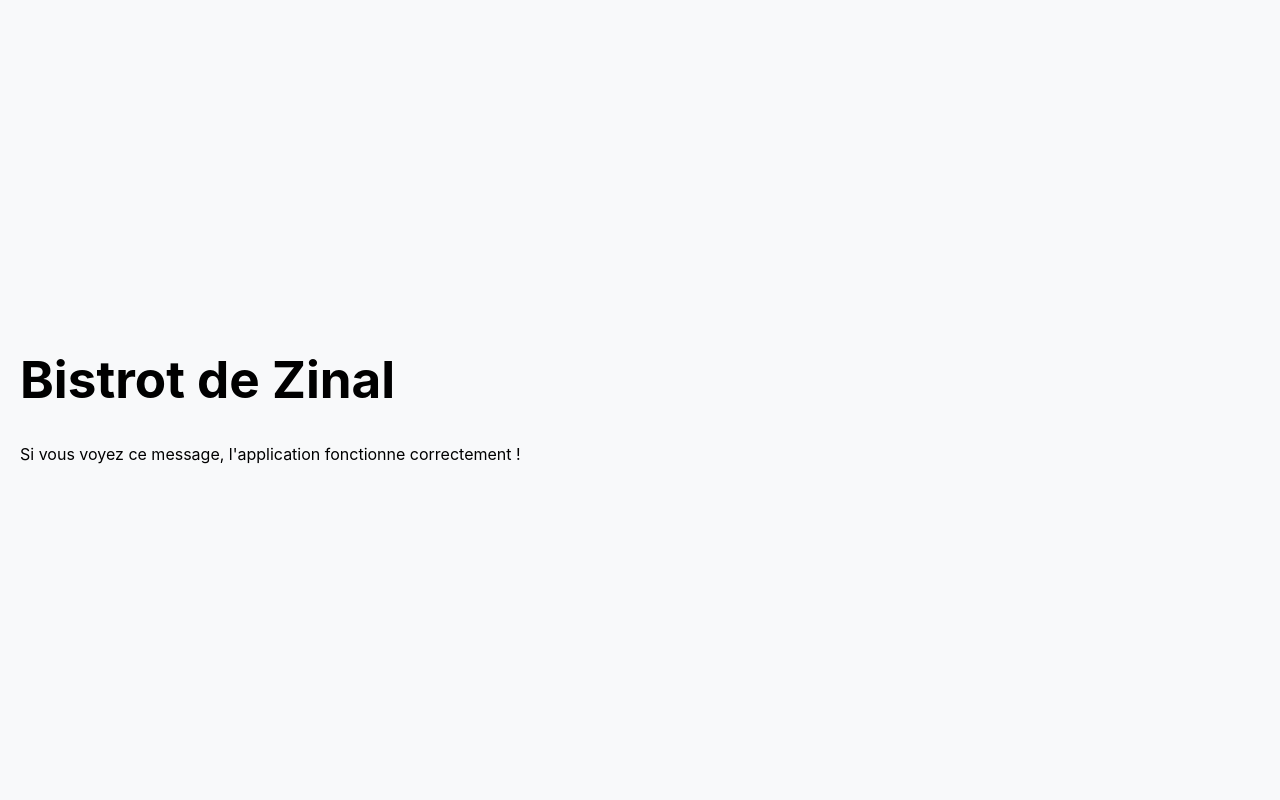
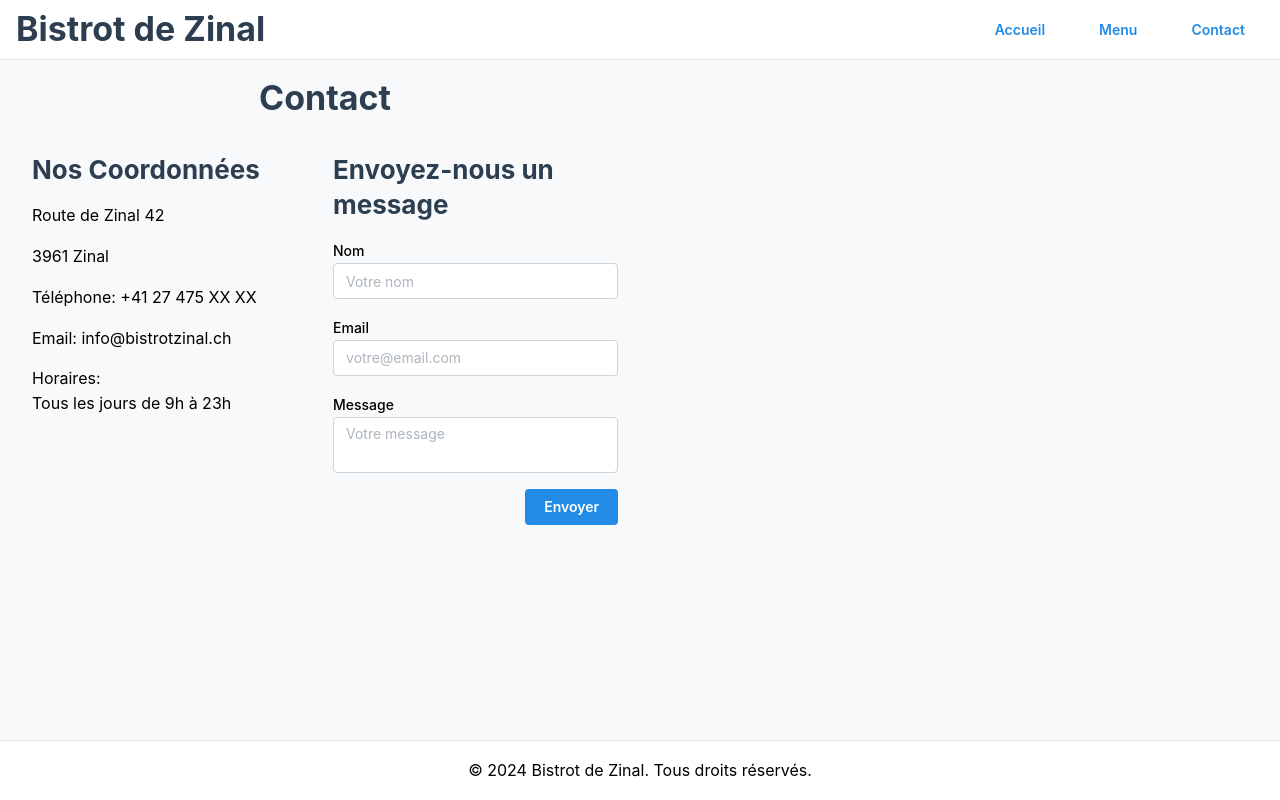
Before and after one commit to jk0q/bistrot-zinal-web-app, a React (Vite) app: page /bistrot-zinal-web-app/contact in a window 1280 px wide. Built offline with nearby package versions, Linux system fonts and the light colour scheme.

Commit message:
Conversion des fichiers .tsx en .jsx pour compatibilité

```diff
--- a/src/App.jsx
+++ b/src/App.jsx
@@ -1 +1,34 @@
-import React from 'react';export default function App() {return (<div style={{ padding: '20px', maxWidth: '800px', margin: '0 auto' }}><h1>Bistrot de Zinal</h1><p>Si vous voyez ce message, l'application fonctionne correctement !</p></div>)}
+import React from 'react';
+import { Routes, Route } from 'react-router-dom';
+import { AppShell } from '@mantine/core';
+import MainHeader from './components/MainHeader.jsx';
+import MainFooter from './components/MainFooter.jsx';
+import HomePage from './pages/HomePage.jsx';
+import MenuPage from './pages/MenuPage.jsx';
+import ContactPage from './pages/ContactPage.jsx';
+
+export default function App() {
+  return (
+    <AppShell
+      header={{ height: 60 }}
+      footer={{ height: 60 }}
+      padding="md"
+    >
+      <AppShell.Header>
+        <MainHeader />
+      </AppShell.Header>
+
+      <AppShell.Main>
+        <Routes>
+          <Route path="/" element={<HomePage />} />
+          <Route path="/menu" element={<MenuPage />} />
+          <Route path="/contact" element={<ContactPage />} />
+        </Routes>
+      </AppShell.Main>
+
+      <AppShell.Footer>
+        <MainFooter />
+      </AppShell.Footer>
+    </AppShell>
+  );
+}
--- /dev/null
+++ b/src/components/MainFooter.jsx
@@ -0,0 +1,10 @@
+import React from 'react'
+import { Group, Text } from '@mantine/core'
+
+export default function MainFooter() {
+  return (
+    <Group justify="center" h="100%">
+      <Text>© 2024 Bistrot de Zinal. Tous droits réservés.</Text>
+    </Group>
+  )
+}
--- /dev/null
+++ b/src/components/MainHeader.jsx
@@ -0,0 +1,22 @@
+import React from 'react'
+import { Group, Title, Button } from '@mantine/core'
+import { Link } from 'react-router-dom'
+
+export default function MainHeader() {
+  return (
+    <Group justify="space-between" h="100%" px="md">
+      <Title order={1}>Bistrot de Zinal</Title>
+      <Group>
+        <Button component={Link} to="/" variant="subtle">
+          Accueil
+        </Button>
+        <Button component={Link} to="/menu" variant="subtle">
+          Menu
+        </Button>
+        <Button component={Link} to="/contact" variant="subtle">
+          Contact
+        </Button>
+      </Group>
+    </Group>
+  )
+}
--- /dev/null
+++ b/src/pages/ContactPage.jsx
@@ -0,0 +1,79 @@
+import React from 'react'
+import { Container, Title, Stack, Grid, TextInput, Textarea, Button, Text, Group } from '@mantine/core'
+import { useForm } from '@mantine/form'
+
+export default function ContactPage() {
+  const form = useForm({
+    initialValues: {
+      name: '',
+      email: '',
+      message: '',
+    },
+    validate: {
+      email: (value) => (/^\S+@\S+$/.test(value) ? null : 'Email invalide'),
+      name: (value) => (value.length < 2 ? 'Le nom doit contenir au moins 2 caractères' : null),
+      message: (value) => (value.length < 10 ? 'Le message doit contenir au moins 10 caractères' : null),
+    },
+  })
+
+  const handleSubmit = form.onSubmit((values) => {
+    console.log(values)
+    // Ici nous ajouterons plus tard la logique d'envoi du formulaire
+  })
+
+  return (
+    <Container size="lg">
+      <Stack gap="xl">
+        <Title order={1} ta="center">Contact</Title>
+
+        <Grid>
+          <Grid.Col span={{ base: 12, md: 6 }}>
+            <Stack gap="md">
+              <Title order={2}>Nos Coordonnées</Title>
+              <Text>Route de Zinal 42</Text>
+              <Text>3961 Zinal</Text>
+              <Text>Téléphone: +41 27 475 XX XX</Text>
+              <Text>Email: info@bistrotzinal.ch</Text>
+              <Text>
+                Horaires:
+                <br />
+                Tous les jours de 9h à 23h
+              </Text>
+            </Stack>
+          </Grid.Col>
+
+          <Grid.Col span={{ base: 12, md: 6 }}>
+            <form onSubmit={handleSubmit}>
+              <Stack gap="md">
+                <Title order={2}>Envoyez-nous un message</Title>
+
+                <TextInput
+                  label="Nom"
+                  placeholder="Votre nom"
+                  {...form.getInputProps('name')}
+                />
+
+                <TextInput
+                  label="Email"
+                  placeholder="votre@email.com"
+                  {...form.getInputProps('email')}
+                />
+
+                <Textarea
+                  label="Message"
+                  placeholder="Votre message"
+                  minRows={4}
+                  {...form.getInputProps('message')}
+                />
+
+                <Group justify="flex-end">
+                  <Button type="submit">Envoyer</Button>
+                </Group>
+              </Stack>
+            </form>
+          </Grid.Col>
+        </Grid>
+      </Stack>
+    </Container>
+  )
+}
--- /dev/null
+++ b/src/pages/HomePage.jsx
@@ -0,0 +1,26 @@
+import React from 'react'
+import { Container, Title, Text, Stack, Image } from '@mantine/core'
+
+export default function HomePage() {
+  return (
+    <Container size="lg">
+      <Stack gap="xl" align="center">
+        <Title order={1}>Bienvenue au Bistrot de Zinal</Title>
+        <Image
+          src="https://placehold.co/800x400?text=Bistrot+de+Zinal"
+          alt="Façade du Bistrot de Zinal"
+          height={400}
+          width={800}
+        />
+        <Text size="lg" ta="center">
+          Découvrez notre cuisine authentique et chaleureuse au cœur des Alpes valaisannes.
+        </Text>
+        <Text ta="center">
+          Ouvert tous les jours de 9h à 23h
+          <br />
+          Route de Zinal 42, 3961 Zinal
+        </Text>
+      </Stack>
+    </Container>
+  )
+}
--- /dev/null
+++ b/src/pages/MenuPage.jsx
@@ -0,0 +1,54 @@
+import React from 'react'
+import { Container, Title, Stack, Grid, Card, Text, Badge } from '@mantine/core'
+
+const menuItems = [
+  {
+    name: "Fondue Moitié-Moitié",
+    description: "Fondue traditionnelle au Gruyère et Vacherin",
+    price: 25,
+    category: "Spécialités"
+  },
+  {
+    name: "Raclette",
+    description: "Raclette traditionnelle servie avec pommes de terre et condiments",
+    price: 28,
+    category: "Spécialités"
+  },
+  {
+    name: "Croûte au Fromage",
+    description: "Pain grillé, fromage fondu, jambon et œuf",
+    price: 22,
+    category: "Spécialités"
+  },
+  {
+    name: "Rösti Montagnard",
+    description: "Rösti avec lard, fromage et œuf au plat",
+    price: 24,
+    category: "Plats Principaux"
+  }
+]
+
+export default function MenuPage() {
+  return (
+    <Container size="lg">
+      <Stack gap="xl">
+        <Title order={1} ta="center">Notre Carte</Title>
+
+        <Grid>
+          {menuItems.map((item, index) => (
+            <Grid.Col key={index} span={{ base: 12, sm: 6, md: 4 }}>
+              <Card shadow="sm" padding="lg" radius="md" withBorder>
+                <Stack gap="sm">
+                  <Title order={3}>{item.name}</Title>
+                  <Badge>{item.category}</Badge>
+                  <Text size="sm" c="dimmed">{item.description}</Text>
+                  <Text fw={700}>{item.price} CHF</Text>
+                </Stack>
+              </Card>
+            </Grid.Col>
+          ))}
+        </Grid>
+      </Stack>
+    </Container>
+  )
+}
```
Also changed, not shown: src/main.jsx (+17 -1 lines).
